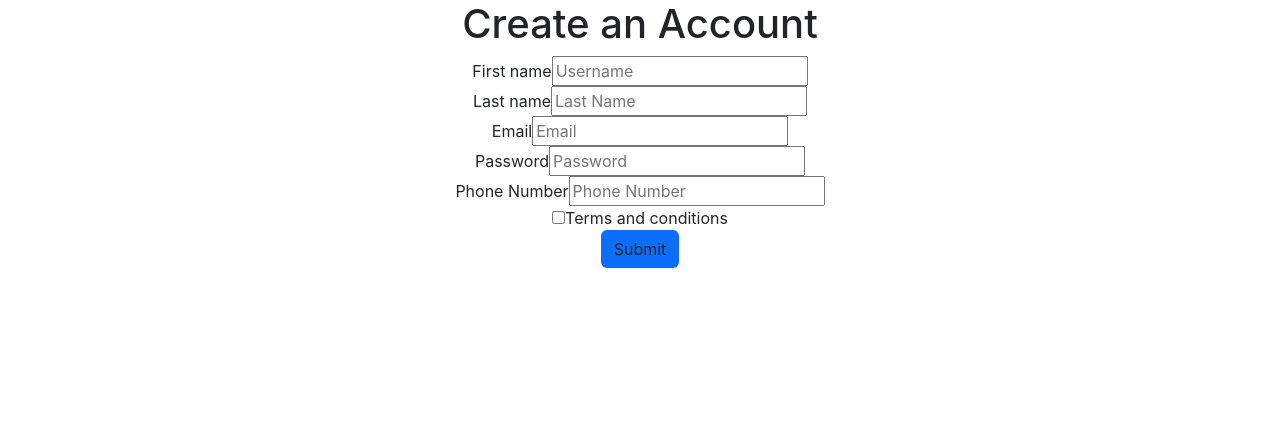
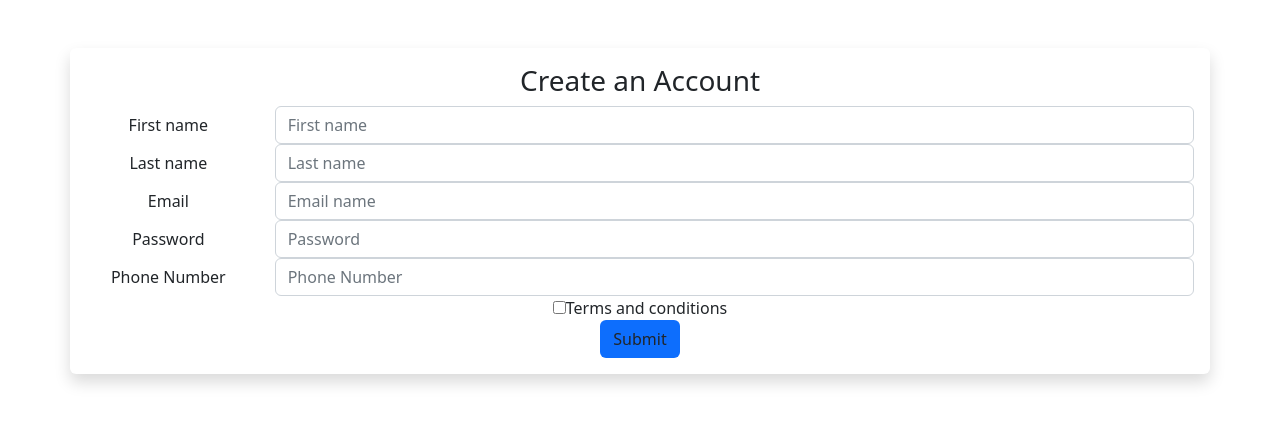
Before and after one commit to MazhaiTech/mfc-app, a React (Create React App) app in the folder client/: page / in a window 1280 px wide. Shown: the top 424 px of the page. Built offline with nearby package versions, Linux system fonts and the light colour scheme.

Commit message:
added basic bootstrap

```diff
--- a/client/public/index.html
+++ b/client/public/index.html
@@ -10,7 +10,7 @@
       content="Web site created using create-react-app"
     />
     <link rel="apple-touch-icon" href="%PUBLIC_URL%/logo192.png" />
-    <link href="https://cdn.jsdelivr.net/npm/bootstrap@5.2.3/dist/css/bootstrap.min.css" rel="stylesheet">
+
     <!--
       manifest.json provides metadata used when your web app is installed on a
       user's mobile device or desktop. See https://developers.google.com/web/fundamentals/web-app-manifest/
--- a/client/src/Register.js
+++ b/client/src/Register.js
@@ -1,26 +1,51 @@
+import bootstrap from 'bootstrap/dist/css/bootstrap.min.css';
 export default function Register(){
     return(
-        <div className="container">
-            <h1>Create an Account </h1>
+        <div className="container p-3 shadow  mt-5 bg-white rounded">
+            <h3>Create an Account </h3>
+
         <form>
-            <label>First name</label>
-            <input type="text" name="firstname" placeholder="Username" />
-            <br/>
-            <label>Last name</label>
-            <input type="text" name="lastname" placeholder="Last Name" />
-            <br/>
-            <label>Email</label>
-            <input type="email" name="email" placeholder="Email" />
-            <br/>
-            <label>Password</label>
-            <input type="password" name="password" placeholder="Password" />
-            <br/>
-            <label>Phone Number</label>
-            <input type="tel" name="phone" placeholder="Phone Number" max='' />
-            <br/>
-            <input type="checkbox" name="terms" placeholder="Terms and conditions" />
-            <label>Terms and conditions</label>
-            <br/>
+
+            <div className='form-group row'>
+                <label className='col-sm-2 col-form-label'>First name</label>
+                <div className='col-sm-10'>
+                    <input type="text" className='form-control' name="firstname" placeholder="First name" />
+                </div>
+             </div>
+
+             <div className='form-group row'>
+                <label className='col-sm-2 col-form-label'>Last name</label>
+                <div className='col-sm-10'>
+                    <input type="text" className='form-control' name="lastname" placeholder="Last name" />
+                </div>
+             </div>
+
+             <div className='form-group row'>
+                <label className='col-sm-2 col-form-label'>Email</label>
+                <div className='col-sm-10'>
+                    <input type="email" className='form-control' name="email" placeholder="Email name" />
+                </div>
+             </div>
+
+             <div className='form-group row'>
+                <label className='col-sm-2 col-form-label'>Password</label>
+                <div className='col-sm-10'>
+                    <input type="password" className='form-control' name="password" placeholder="Password" />
+                </div>
+             </div>
+
+           <div className='form-group row'>
+                <label className='col-sm-2 col-form-label'>Phone Number</label>
+                <div className='col-sm-10'>
+                    <input type="tel" className='form-control' name="phonenumber" placeholder="Phone Number" />
+                </div>
+             </div>
+
+            <div className='form-group'>
+                <input type="checkbox"  name="terms" placeholder="Terms and conditions" />
+                <label>Terms and conditions</label>
+            </div>
+
             <button className="btn bg-primary">Submit</button>
         </form>
         </div>
```
